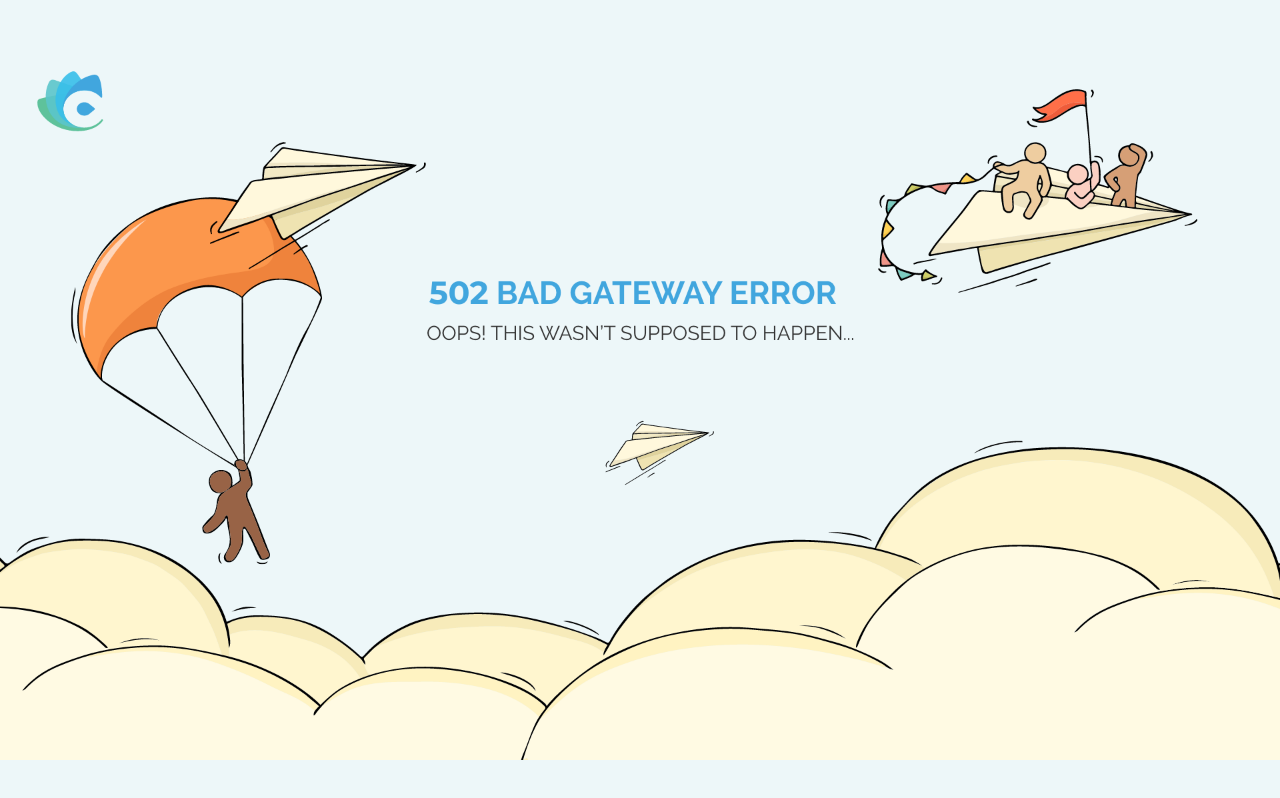
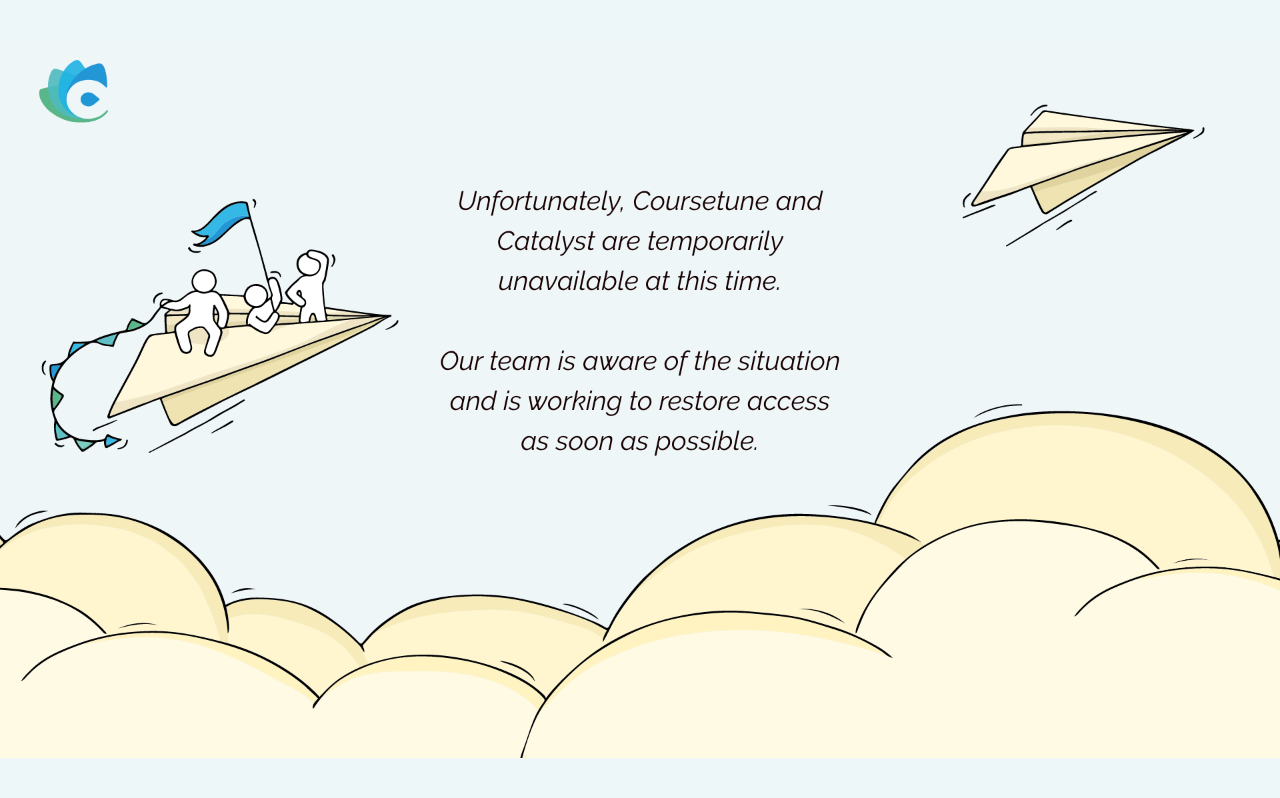
Before and after one commit to tmccord92/coursetune-502, a plain HTML site: page index.html in a window 1280 px wide. Drawn offline with Linux system fonts and the light colour scheme.

Commit message:
Updates 502 page to soothing image

```diff
--- a/index.html
+++ b/index.html
@@ -36,7 +36,7 @@
 	</head>
 	<body>
 		<div class="container">
-			<img src="2022_502Page.png" alt="502 error page">
+			<img src="502Gatewayerror_soothing.png" alt="502 error page">
 		</div>
 		<div style="display: none;">
 			::CLOUDFLARE_ERROR_500S_BOX::
```
Also changed, not shown: 502Gatewayerror_soothing.png (added).
